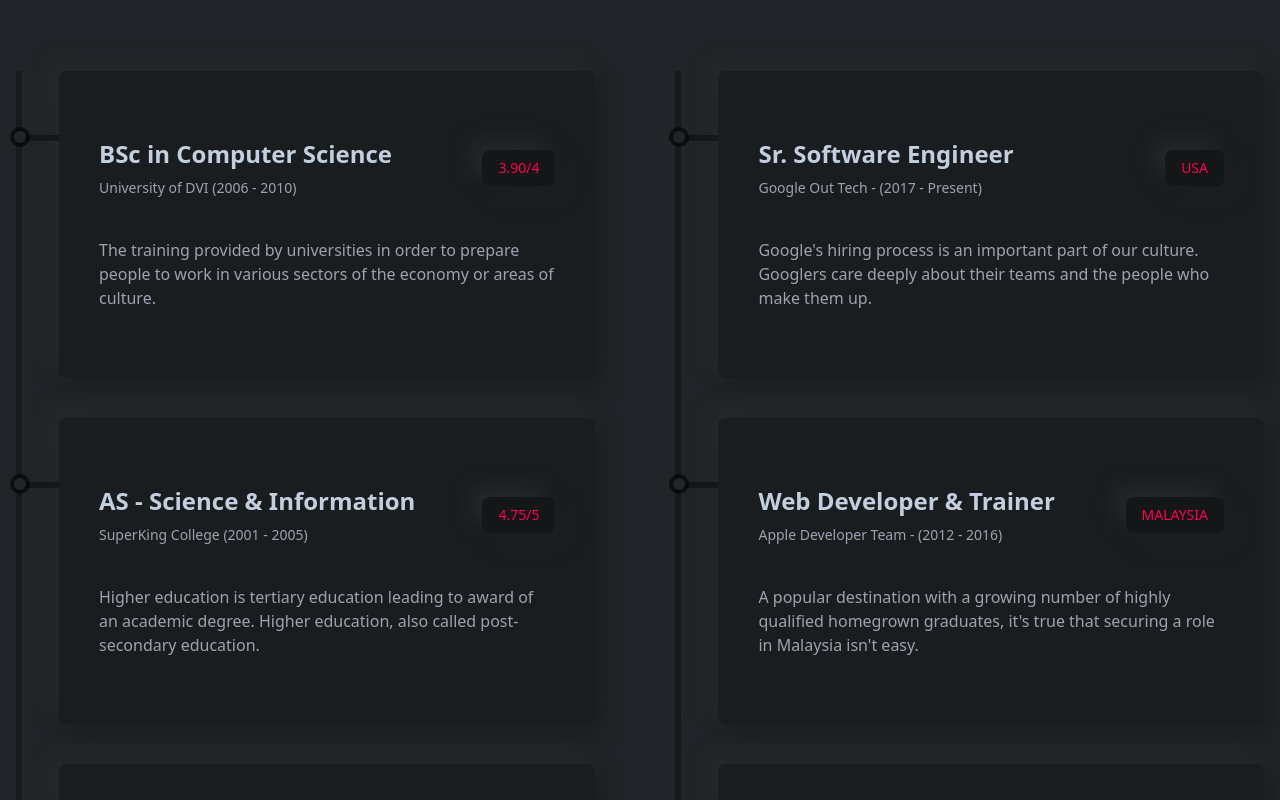
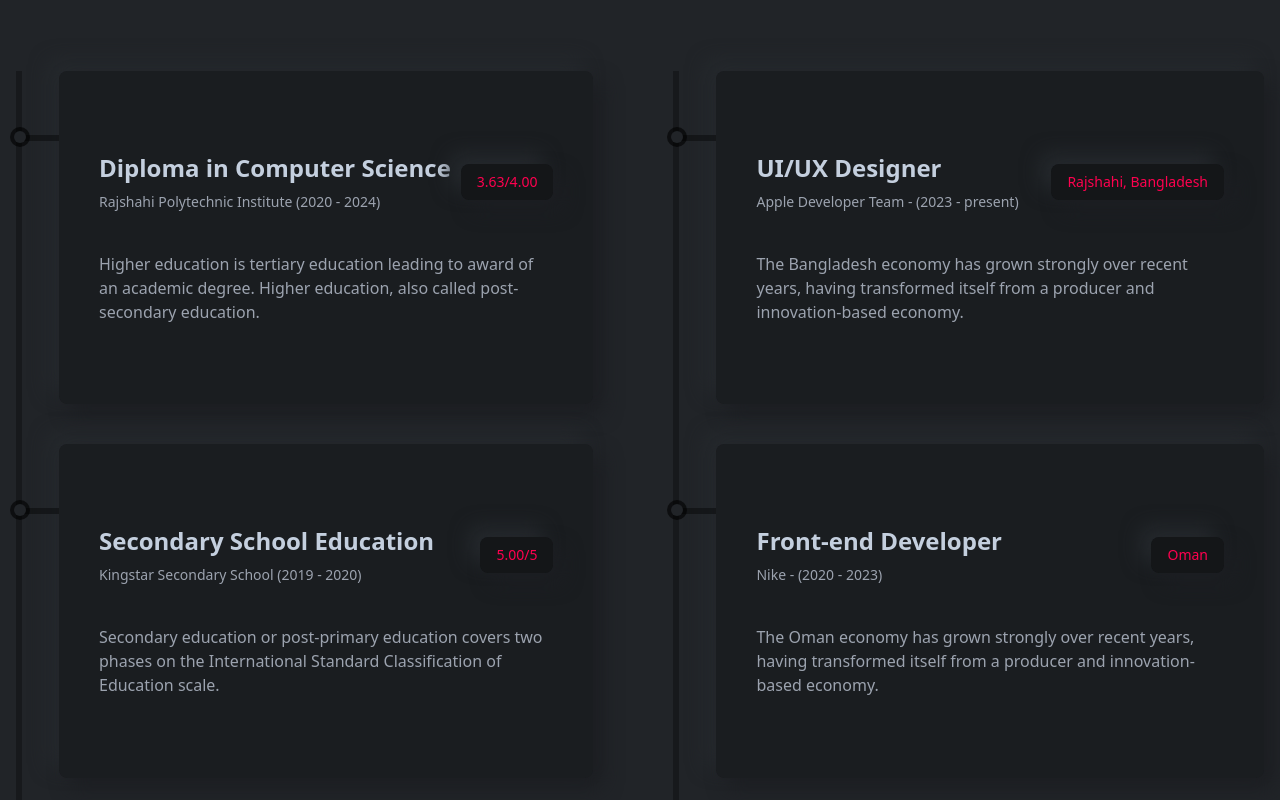
Before and after one commit to Mostakim69/Nafi-Portfolio, a React (Create React App) app: page / in a window 1280 px wide. Shown: the part 3500-4300 px from the top of the page. Built offline with nearby package versions, Linux system fonts and the light colour scheme.

Commit message:
Education Section

```diff
--- a/src/components/resume/Education.js
+++ b/src/components/resume/Education.js
@@ -12,25 +12,19 @@ const Education = () => {
       {/* part one */}
       <div>
         <div className="py-6 lgl:py-12 font-titleFont flex flex-col gap-4">
-          <p className="text-sm text-designColor tracking-[4px]">1998 - 2010</p>
+          <p className="text-sm text-designColor tracking-[4px]">2019 - 2024</p>
           <h2 className="text-3xl md:text-4xl font-bold">Education Quality</h2>
         </div>
         <div className="mt-6 lgl:mt-14 w-full h-[1000px] border-l-[6px] border-l-black border-opacity-30 flex flex-col gap-10">
           <ResumeCard
-            title="BSc in Computer Science"
-            subTitle="University of DVI (2006 - 2010)"
-            result="3.90/4"
-            des="The training provided by universities in order to prepare people to work in various sectors of the economy or areas of culture."
-          />
-          <ResumeCard
-            title="AS - Science & Information"
-            subTitle="SuperKing College (2001 - 2005)"
-            result="4.75/5"
+            title="Diploma in Computer Science"
+            subTitle="Rajshahi Polytechnic Institute (2020 - 2024)"
+            result="3.63/4.00"
             des="Higher education is tertiary education leading to award of an academic degree. Higher education, also called post-secondary education."
           />
           <ResumeCard
             title="Secondary School Education"
-            subTitle="Kingstar Secondary School (1998 - 2000)"
+            subTitle="Kingstar Secondary School (2019 - 2020)"
             result="5.00/5"
             des="Secondary education or post-primary education covers two phases on the International Standard Classification of Education scale."
           />
@@ -45,20 +39,14 @@ const Education = () => {
         </div>
         <div className="mt-6 lgl:mt-14 w-full h-[1000px] border-l-[6px] border-l-black border-opacity-30 flex flex-col gap-10">
           <ResumeCard
-            title="Sr. Software Engineer"
-            subTitle="Google Out Tech - (2017 - Present)"
-            result="USA"
-            des="Google's hiring process is an important part of our culture. Googlers care deeply about their teams and the people who make them up."
-          />
-          <ResumeCard
-            title="Web Developer & Trainer"
-            subTitle="Apple Developer Team - (2012 - 2016)"
-            result="MALAYSIA"
-            des="A popular destination with a growing number of highly qualified homegrown graduates, it's true that securing a role in Malaysia isn't easy."
+            title="UI/UX Designer"
+            subTitle="Apple Developer Team - (2023 - present)"
+            result="Rajshahi, Bangladesh"
+            des="The Bangladesh economy has grown strongly over recent years, having transformed itself from a producer and innovation-based economy."
           />
           <ResumeCard
             title="Front-end Developer"
-            subTitle="Nike - (2020 - 2011)"
+            subTitle="Nike - (2020 - 2023)"
             result="Oman"
             des="The Oman economy has grown strongly over recent years, having transformed itself from a producer and innovation-based economy."
           />
```
